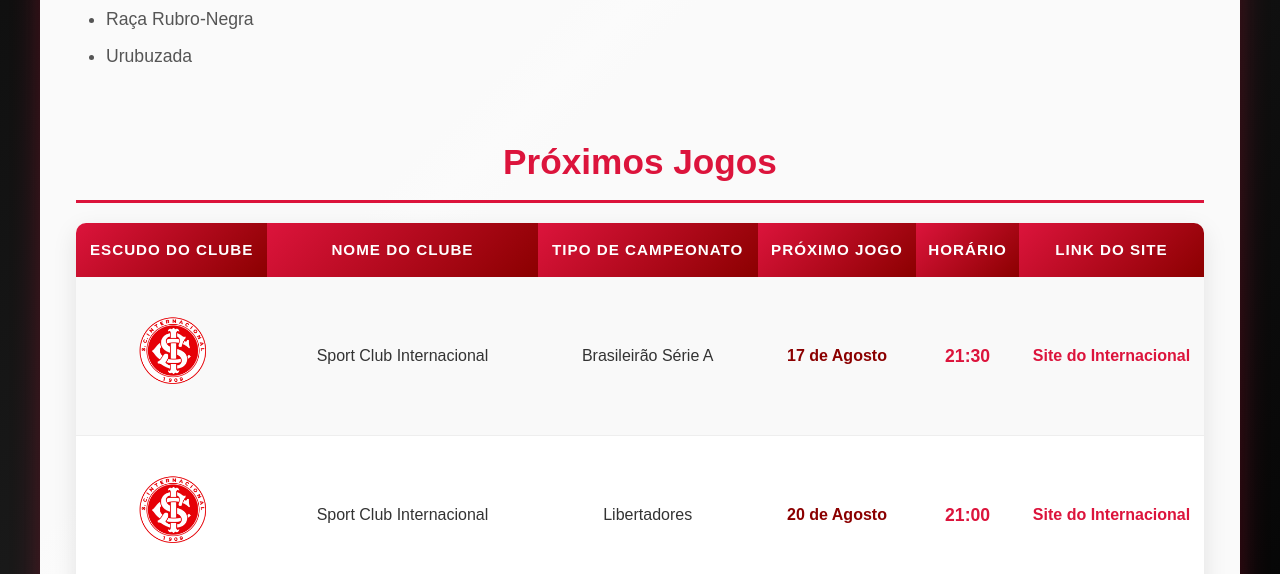
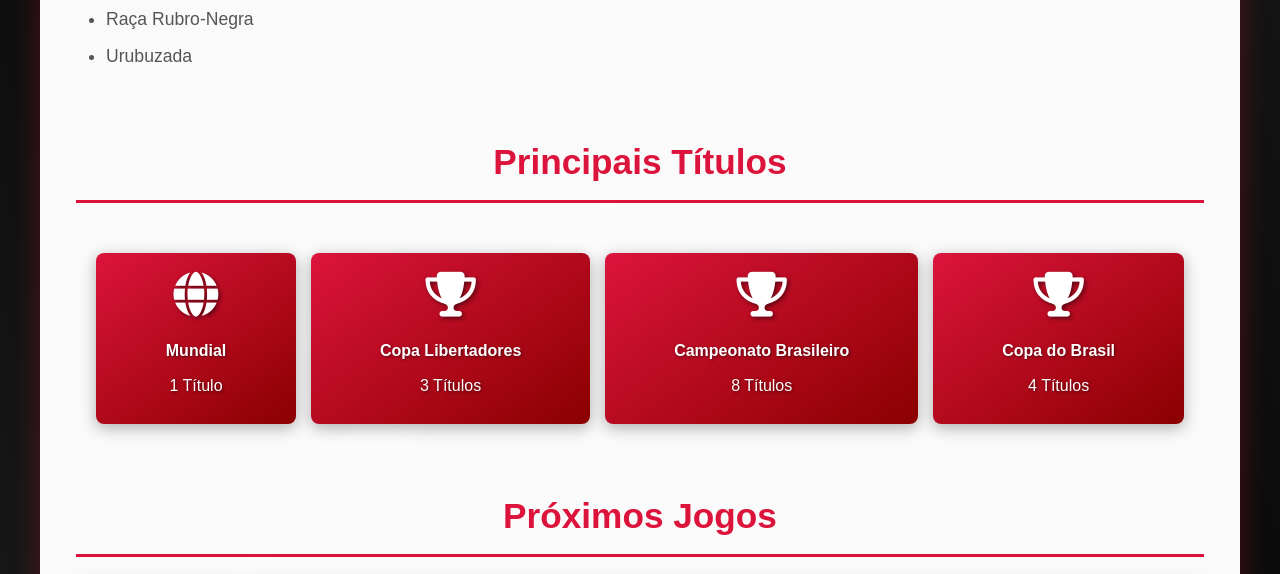
Before and after one commit to henrique151/AulaDW, a plain HTML site: page index.html in a window 1280 px wide. Shown: the part 997-1571 px from the top of the page. Drawn offline with Linux system fonts and the light colour scheme.

Commit message:
Adicionado flex botão

```diff
--- a/css/style.css
+++ b/css/style.css
@@ -28,15 +28,6 @@
     border-radius: 15px;
     margin-bottom: 30px;
     box-shadow: 0 8px 25px rgba(220, 20, 60, 0.4);
-}
-
-header img {
-    max-width: 100px;
-    width: 100%;
-    height: auto;
-    border: 0;
-    border-radius: 0;
-    box-shadow: none;
 }
 
 h1 {
@@ -73,7 +64,6 @@
     margin-bottom: 12px;
     padding: 16px;
     border-radius: 10px;
-
 }
 
 section:first-child {
@@ -100,7 +90,6 @@
 img:hover {
     transform: scale(1.05);
 }
-
 
 ol,
 ul {
@@ -192,6 +181,50 @@
     font-size: 1.1rem;
 }
 
+.flex-container {
+  display: flex; /* Ativa o contexto flexbox para os filhos diretos */
+  flex-wrap: wrap; /* Permite que os itens quebrem para a próxima linha */
+  justify-content: center; /* Centraliza os itens no eixo principal */
+  align-items: stretch; /* Faz com que todos os itens tenham a mesma altura */
+  gap: 15px; /* Adiciona um espaçamento de 15px entre os itens */
+  padding: 20px;
+  border-radius: 10px;
+  margin-top: 30px;
+}
+
+.flex-item {
+  background: linear-gradient(145deg, #DC143C, #8B0000);
+  color: white;
+  padding: 20px;
+  border-radius: 8px;
+  text-align: center;
+  flex-grow: 1; /* Permite que os itens cresçam para ocupar o espaço disponível */
+  min-width: 200px; /* Garante uma largura mínima antes de quebrar a linha */
+  box-shadow: 0 4px 15px rgba(0, 0, 0, 0.3);
+  transition: transform 0.3s ease, box-shadow 0.3s ease;
+  display: flex;
+  flex-direction: column;
+  align-items: center;
+  justify-content: flex-start;
+}
+
+.flex-item:hover {
+  transform: translateY(-5px);
+  box-shadow: 0 8px 25px rgba(220, 20, 60, 0.4);
+}
+
+.flex-item i {
+  font-size: 2.8rem;
+  color: #ffffff; /* Cor de ouro para os ícones */
+  text-shadow: 2px 2px 4px rgba(0, 0, 0, 0.5);
+  margin-bottom: 15px;
+}
+
+.flex-item h4, .flex-item p {
+  margin: 5px 0;
+  text-shadow: 1px 1px 3px rgba(0, 0, 0, 0.5);
+}
+
 /* Responsividade */
 @media (max-width: 768px) {
     main {
--- a/index.html
+++ b/index.html
@@ -5,6 +5,8 @@
     <meta charset="UTF-8">
     <meta name="viewport" content="width=device-width, initial-scale=1.0">
     <link rel="stylesheet" href="./css/style.css">
+    <link rel="stylesheet" href="https://cdnjs.cloudflare.com/ajax/libs/font-awesome/6.5.1/css/all.min.css">
+    <link rel="stylesheet" href="css/style.css">
     <title>Clube de Regatas do Flamengo - O Mais Querido</title>
 </head>
 
@@ -39,6 +41,32 @@
                 <li>Raça Rubro-Negra</li>
                 <li>Urubuzada</li>
             </ul>
+        </section>
+
+        <section>
+            <h2>Principais Títulos</h2>
+            <div class="flex-container">
+                <div class="flex-item">
+                    <i class="fa-solid fa-globe"></i>
+                    <h4>Mundial</h4>
+                    <p>1 Título</p>
+                </div>
+                <div class="flex-item">
+                    <i class="fa-solid fa-trophy"></i>
+                    <h4>Copa Libertadores</h4>
+                    <p>3 Títulos</p>
+                </div>
+                <div class="flex-item">
+                    <i class="fa-solid fa-trophy"></i>
+                    <h4>Campeonato Brasileiro</h4>
+                    <p>8 Títulos</p>
+                </div>
+                <div class="flex-item">
+                    <i class="fa-solid fa-trophy"></i>
+                    <h4>Copa do Brasil</h4>
+                    <p>4 Títulos</p>
+                </div>
+            </div>
         </section>
 
         <section>
```
